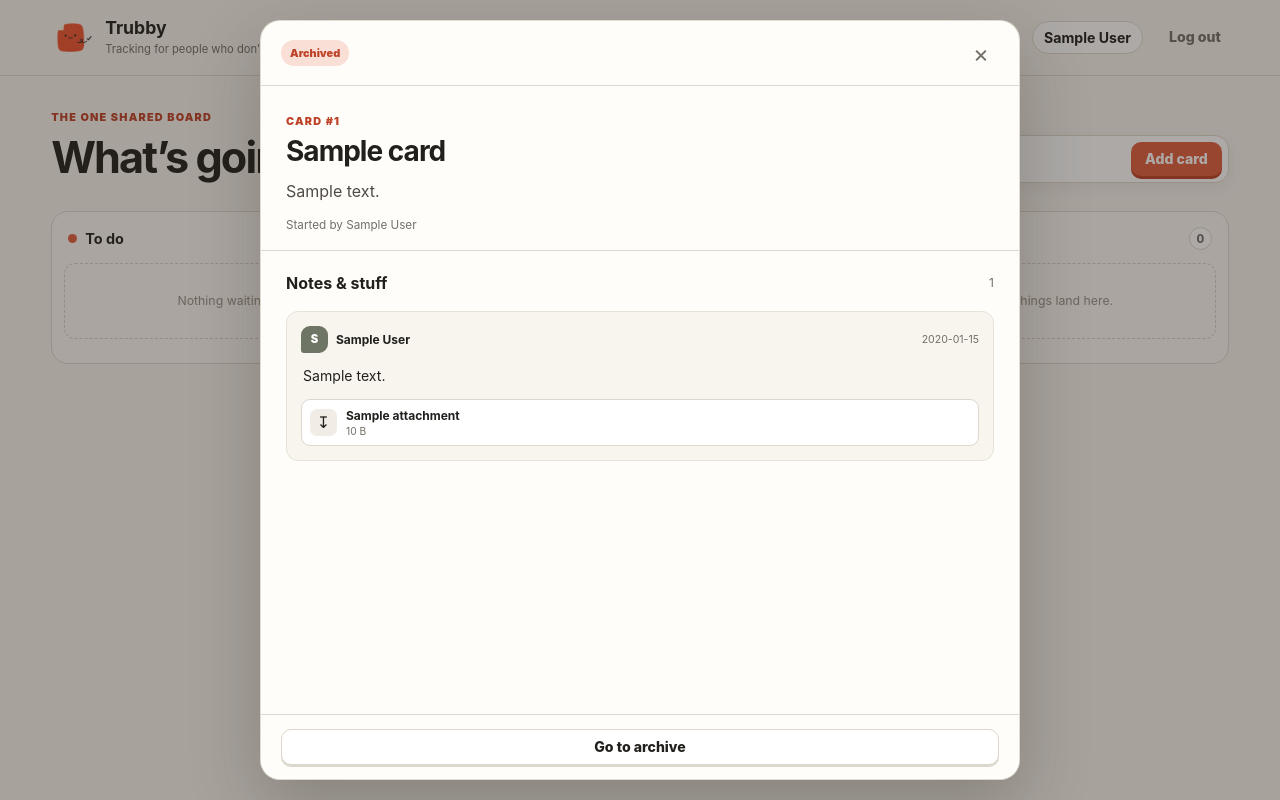
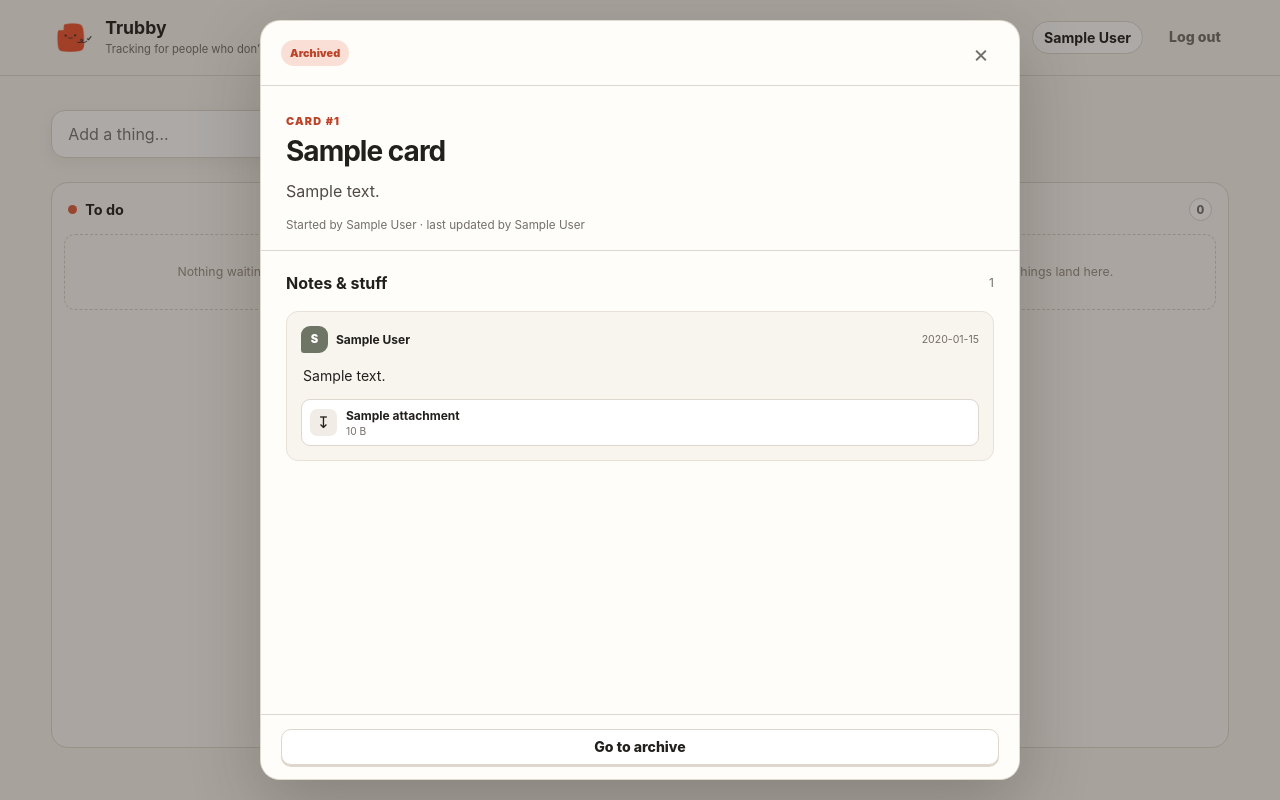
Before and after one commit to opbro/trubby, a FastAPI app: page /cards/1 in a window 1280 px wide. Run offline with FastAPI, Linux system fonts and the light colour scheme; the visitor is signed in with stand-in values (Sample User, id 1); tables that the repository leaves empty hold one stand-in row (values such as "Sample post").

Commit message:
updated trubs

```diff
--- a/server.py
+++ b/server.py
@@ -131,6 +131,15 @@
                 """
             )
 
+        if version < 2:
+            db.executescript(
+                """
+                ALTER TABLE cards ADD COLUMN updated_by INTEGER REFERENCES users(id);
+
+                PRAGMA user_version = 2;
+                """
+            )
+
 
 def create_app(data_dir: str | Path | None = None, *, testing: bool = False) -> FastAPI:
     resolved_data_dir = resolve_data_dir(data_dir)
@@ -232,10 +241,14 @@
     rows = db.execute(
         """
         SELECT c.*,
+               creator.name AS creator_name,
+               updater.name AS updater_name,
                (SELECT COUNT(*) FROM entries e WHERE e.card_id = c.id) AS entry_count,
                (SELECT COUNT(*) FROM attachments a
                 JOIN entries e ON e.id = a.entry_id WHERE e.card_id = c.id) AS attachment_count
         FROM cards c
+        JOIN users creator ON creator.id = c.created_by
+        LEFT JOIN users updater ON updater.id = c.updated_by
         WHERE c.archived_at IS NULL
         ORDER BY c.status, c.position, c.id
         """
@@ -249,8 +262,10 @@
 def fetch_card(db: sqlite3.Connection, card_id: int) -> dict[str, Any] | None:
     card = db.execute(
         """
-        SELECT c.*, u.name AS creator_name
-        FROM cards c JOIN users u ON u.id = c.created_by
+        SELECT c.*, u.name AS creator_name, updater.name AS updater_name
+        FROM cards c
+        JOIN users u ON u.id = c.created_by
+        LEFT JOIN users updater ON updater.id = c.updated_by
         WHERE c.id = ?
         """,
         (card_id,),
@@ -495,7 +510,7 @@
         title: str = Form(...),
         description: str = Form(""),
     ) -> Response:
-        require_user(request)
+        user = require_user(request)
         await verify_csrf(request)
         title = title.strip()
         description = description.strip()
@@ -505,8 +520,8 @@
             return form_error("Keep the description under 5,000 characters.", "#card-edit-error")
         with database(request) as db:
             cursor = db.execute(
-                "UPDATE cards SET title = ?, description = ?, updated_at = ? WHERE id = ?",
-                (title, description, utc_now(), card_id),
+                "UPDATE cards SET title = ?, description = ?, updated_at = ?, updated_by = ? WHERE id = ?",
+                (title, description, utc_now(), user["id"], card_id),
             )
             if cursor.rowcount == 0:
                 raise HTTPException(status_code=404)
@@ -520,7 +535,7 @@
         position: int | None = Form(None),
         view: str = Form("board"),
     ) -> Response:
-        require_user(request)
+        user = require_user(request)
         await verify_csrf(request)
         if status not in STATUSES:
             raise HTTPException(status_code=422, detail="Unknown status")
@@ -546,7 +561,10 @@
             target_position = len(target_ids) if position is None else max(0, min(position, len(target_ids)))
             target_ids.insert(target_position, card_id)
             now = utc_now()
-            db.execute("UPDATE cards SET status = ?, updated_at = ? WHERE id = ?", (status, now, card_id))
+            db.execute(
+                "UPDATE cards SET status = ?, updated_at = ?, updated_by = ? WHERE id = ?",
+                (status, now, user["id"], card_id),
+            )
             for index, target_id in enumerate(target_ids):
                 db.execute("UPDATE cards SET position = ? WHERE id = ?", (index, target_id))
             if old_status != status:
@@ -557,7 +575,7 @@
 
     @app.post("/cards/{card_id}/archive")
     async def archive_card(request: Request, card_id: int) -> Response:
-        require_user(request)
+        user = require_user(request)
         await verify_csrf(request)
         with database(request) as db:
             card = db.execute(
@@ -567,8 +585,8 @@
             if card is None:
                 raise HTTPException(status_code=404)
             db.execute(
-                "UPDATE cards SET archived_at = ?, updated_at = ? WHERE id = ?",
-                (utc_now(), utc_now(), card_id),
+                "UPDATE cards SET archived_at = ?, updated_at = ?, updated_by = ? WHERE id = ?",
+                (utc_now(), utc_now(), user["id"], card_id),
             )
             normalize_positions(db, card["status"])
         if is_htmx(request):
@@ -591,16 +609,16 @@
 
     @app.post("/cards/{card_id}/restore")
     async def restore_card(request: Request, card_id: int) -> Response:
-        require_user(request)
+        user = require_user(request)
         await verify_csrf(request)
         with database(request) as db:
             cursor = db.execute(
                 """
                 UPDATE cards
-                SET archived_at = NULL, status = 'todo', position = ?, updated_at = ?
+                SET archived_at = NULL, status = 'todo', position = ?, updated_at = ?, updated_by = ?
                 WHERE id = ? AND archived_at IS NOT NULL
                 """,
-                (next_position(db, "todo"), utc_now(), card_id),
+                (next_position(db, "todo"), utc_now(), user["id"], card_id),
             )
             if cursor.rowcount == 0:
                 raise HTTPException(status_code=404)
@@ -673,7 +691,10 @@
                             now,
                         ),
                     )
-                db.execute("UPDATE cards SET updated_at = ? WHERE id = ?", (now, card_id))
+                db.execute(
+                    "UPDATE cards SET updated_at = ?, updated_by = ? WHERE id = ?",
+                    (now, user["id"], card_id),
+                )
         except ValueError as exc:
             for path in created_paths:
                 path.unlink(missing_ok=True)
@@ -713,7 +734,7 @@
 
     @app.post("/attachments/{attachment_id}/remove", response_class=HTMLResponse)
     async def remove_attachment(request: Request, attachment_id: int) -> Response:
-        require_user(request)
+        user = require_user(request)
         await verify_csrf(request)
         with database(request) as db:
             item = db.execute(
@@ -733,7 +754,10 @@
             ).fetchone()[0]
             if remaining == 0 and not item["body"]:
                 db.execute("DELETE FROM entries WHERE id = ?", (item["entry_id"],))
-            db.execute("UPDATE cards SET updated_at = ? WHERE id = ?", (utc_now(), item["card_id"]))
+            db.execute(
+                "UPDATE cards SET updated_at = ?, updated_by = ? WHERE id = ?",
+                (utc_now(), user["id"], item["card_id"]),
+            )
             card_id = item["card_id"]
             stored_name = item["stored_name"]
         (request.app.state.upload_dir / stored_name).unlink(missing_ok=True)
--- a/static/app.css
+++ b/static/app.css
@@ -121,13 +121,14 @@
 
 .muted { color: var(--muted); }
 
-.board-shell { padding: 34px 4vw 52px; }
+body.board-page { display: flex; flex-direction: column; }
+.board-shell { flex: 1; display: flex; flex-direction: column; padding: 34px 4vw 52px; }
 .board-heading {
   display: flex;
   align-items: end;
   justify-content: space-between;
   gap: 30px;
-  margin-bottom: 28px;
+  margin-bottom: 24px;
 }
 .board-heading h1, .archive-heading h1 { margin-bottom: 0; font-size: clamp(1.75rem, 4vw, 2.7rem); letter-spacing: -0.045em; }
 
@@ -164,20 +165,23 @@
 }
 
 .board-columns {
+  flex: 1;
   display: grid;
   grid-template-columns: repeat(3, minmax(250px, 1fr));
-  align-items: start;
   gap: 18px;
 }
 .board-column {
   min-width: 0;
+  display: flex;
+  flex-direction: column;
+  gap: 9px;
   padding: 12px;
   border: 1px solid var(--line);
   border-radius: 17px;
   background: rgba(255, 253, 249, 0.48);
 }
 .column-header {
-  padding: 3px 4px 13px;
+  padding: 3px 4px 4px;
   display: flex;
   align-items: center;
   justify-content: space-between;
@@ -199,7 +203,7 @@
   font-size: 0.7rem;
   font-weight: 800;
 }
-.card-list { min-height: 88px; display: grid; align-content: start; gap: 9px; }
+.board-column:has(.card-tile) .column-empty { display: none; }
 .column-empty {
   min-height: 76px;
   padding: 22px 13px;
@@ -247,6 +251,7 @@
 .card-link h3 { margin: 0; overflow-wrap: anywhere; font-size: 0.94rem; line-height: 1.35; }
 .card-link p { margin: 7px 0 0; color: var(--muted); font-size: 0.76rem; line-height: 1.4; }
 .card-meta { display: flex; gap: 10px; margin-top: 11px; color: var(--muted); font-size: 0.7rem; font-weight: 700; }
+.card-people { display: flex; flex-wrap: wrap; gap: 2px 10px; margin: 9px 0 0; color: #a39b90; font-size: 0.66rem; }
 .move-form { padding: 0 10px 10px; cursor: default; }
 .move-form select {
   width: 100%;
--- a/static/app.js
+++ b/static/app.js
@@ -45,10 +45,12 @@
 
   function initializeSortables() {
     if (!window.Sortable) return;
-    document.querySelectorAll(".card-list").forEach(function (list) {
-      if (list.dataset.sortableReady === "true") return;
-      list.dataset.sortableReady = "true";
-      window.Sortable.create(list, {
+    // The whole column is the drop zone, so dropping on its header or the
+    // empty space below its cards still lands the card in that column.
+    document.querySelectorAll(".board-column").forEach(function (column) {
+      if (column.dataset.sortableReady === "true") return;
+      column.dataset.sortableReady = "true";
+      window.Sortable.create(column, {
         group: "trubby-board",
         animation: 150,
         draggable: ".card-tile",
@@ -85,6 +87,7 @@
     var status = event.to.dataset.status;
     var cardId = card.dataset.cardId;
     if (!board || !status || !cardId) return;
+    if (event.from === event.to && event.oldDraggableIndex === event.newDraggableIndex) return;
 
     try {
       var response = await fetch("/cards/" + cardId + "/move", {
--- a/templates/board.html
+++ b/templates/board.html
@@ -4,10 +4,7 @@
 {% block content %}
 <main class="board-shell">
   <div class="board-heading">
-    <div>
-      <p class="eyebrow">The one shared board</p>
-      <h1>What’s going on?</h1>
-    </div>
+    <h1 class="sr-only">Board</h1>
     <form
       class="quick-add"
       hx-post="/cards"
--- a/templates/partials/board_columns.html
+++ b/templates/partials/board_columns.html
@@ -1,6 +1,6 @@
-<div id="board-columns" class="board-columns" data-csrf="{{ csrf_token }}">
+<div id="board-columns" class="board-columns" data-csrf="{{ csrf_token }}"{% if oob %} hx-swap-oob="outerHTML"{% endif %}>
   {% for status in ("todo", "doing", "done") %}
-    <section class="board-column board-column-{{ status }}" aria-labelledby="heading-{{ status }}">
+    <section class="board-column board-column-{{ status }}" data-status="{{ status }}" aria-labelledby="heading-{{ status }}">
       <header class="column-header">
         <div>
           <span class="status-dot" aria-hidden="true"></span>
@@ -8,7 +8,6 @@
         </div>
         <span class="card-count" aria-label="{{ cards[status]|length }} cards">{{ cards[status]|length }}</span>
       </header>
-      <div class="card-list" data-status="{{ status }}">
       {% for card in cards[status] %}
         {% include "partials/card_tile.html" %}
       {% else %}
@@ -16,7 +15,6 @@
           {% if status == "todo" %}Nothing waiting. Nice.{% elif status == "doing" %}Drag something here when it’s moving.{% else %}Finished things land here.{% endif %}
         </div>
       {% endfor %}
-      </div>
     </section>
   {% endfor %}
 </div>
--- a/templates/partials/card_drawer.html
+++ b/templates/partials/card_drawer.html
@@ -30,7 +30,10 @@
       {% else %}
         <p class="card-description empty-description">No extra explanation. Honestly refreshing.</p>
       {% endif %}
-      <p class="created-by">Started by {{ detail.card["creator_name"] }}</p>
+      <p class="created-by">
+        Started by {{ detail.card["creator_name"] }}
+        {%- if detail.card["updater_name"] %} · last updated by {{ detail.card["updater_name"] }}{% endif %}
+      </p>
     </section>
 
     {% if not detail.card["archived_at"] %}
--- a/templates/partials/card_tile.html
+++ b/templates/partials/card_tile.html
@@ -18,6 +18,10 @@
         {% if card["attachment_count"] %}<span title="Files">⌕ {{ card["attachment_count"] }}</span>{% endif %}
       </div>
     {% endif %}
+    <div class="card-people">
+      <span>Created by {{ card["creator_name"] }}</span>
+      {% if card["updater_name"] %}<span>Updated by {{ card["updater_name"] }}</span>{% endif %}
+    </div>
   </a>
   <form
     class="move-form"
```
Also changed, not shown: templates/partials/card_update.html (+1 -19 lines), tests/test_app.py (+23 -2 lines). Lines whose indentation alone changed are shown as unchanged.
